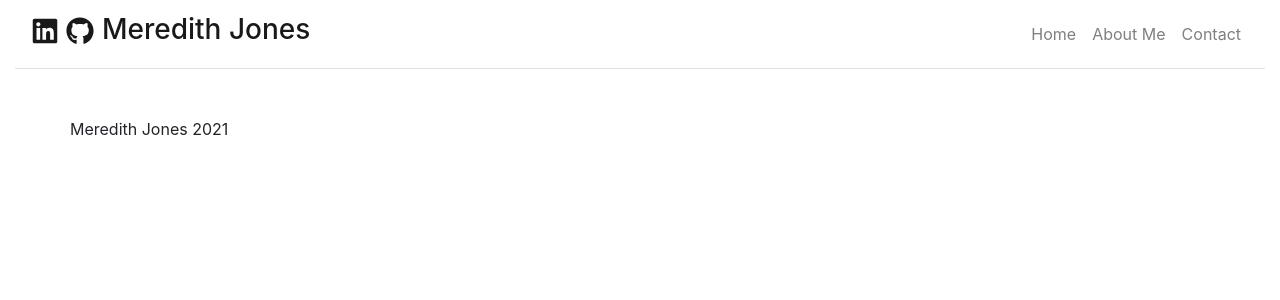
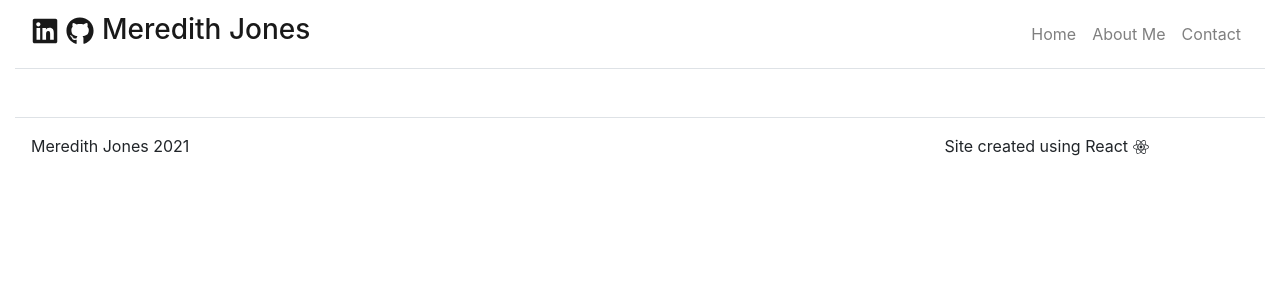
Before and after one commit to meredithajones/2021-Portfolio, a React (Create React App) app: page / in a window 1280 px wide. Shown: the top 300 px of the page. Built offline with nearby package versions, Linux system fonts and the light colour scheme.

Commit message:
Finished Navbar content

```diff
--- a/src/Components/Footer.js
+++ b/src/Components/Footer.js
@@ -2,16 +2,21 @@
 import Container from 'react-bootstrap/Container';
 import Row from 'react-bootstrap/Row';
 import Col from 'react-bootstrap/Col';
+import { FaReact  } from 'react-icons/fa';
+
 
 
 function Footer() {
 
     return(
         <footer className= "mt-5">
-            <Container>
-                <Row>
+            <Container fluid={true}>
+                <Row className="border-top justify-content-between p-3">
                     <Col className='p-0' md={3} sm={12} >
                     Meredith Jones 2021
+                    </Col>
+                    <Col className="p-0" d-flex justify-content-end md={3}>
+                    Site created using React <FaReact />
                     </Col>
 
                 </Row>
```
